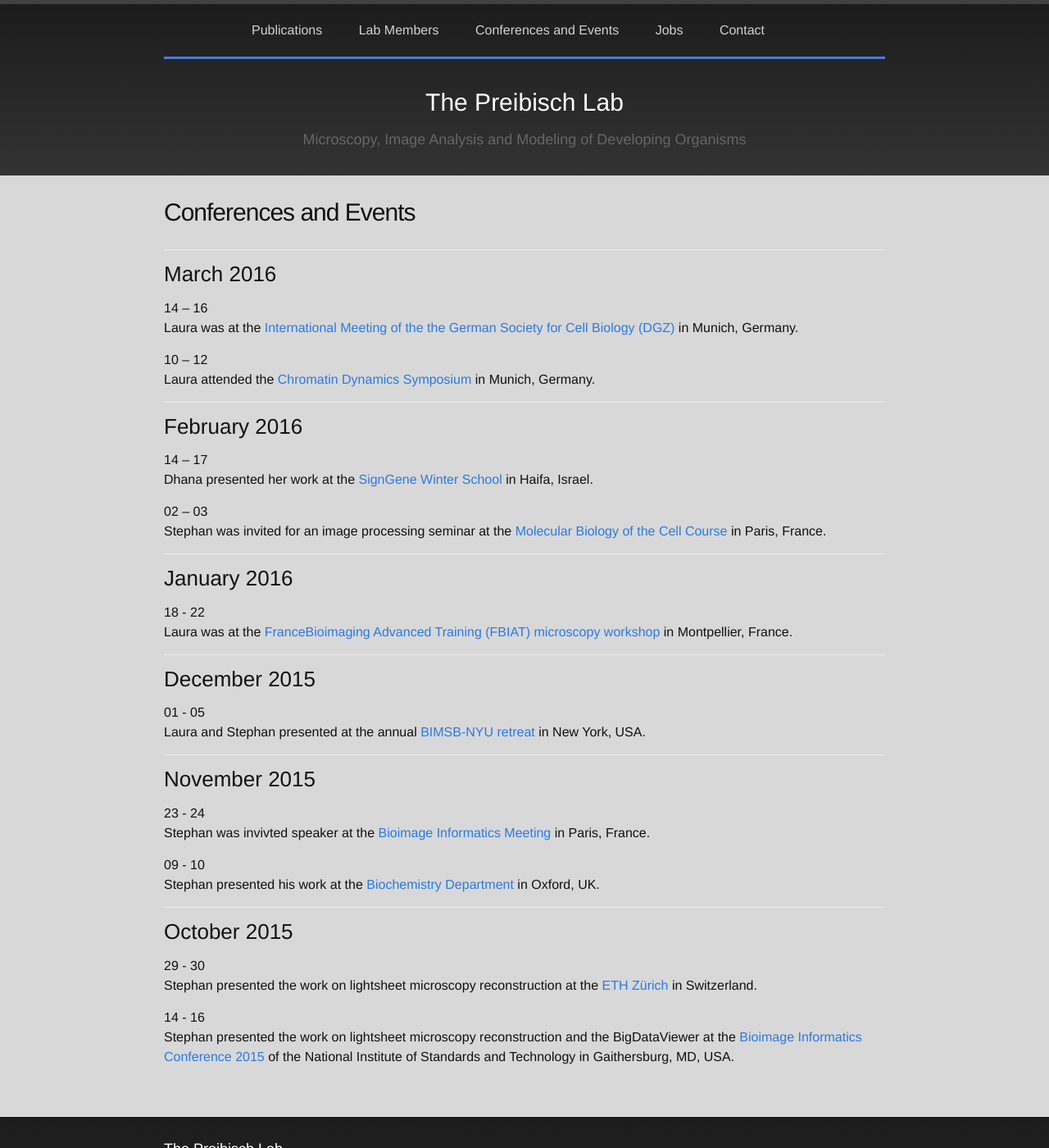
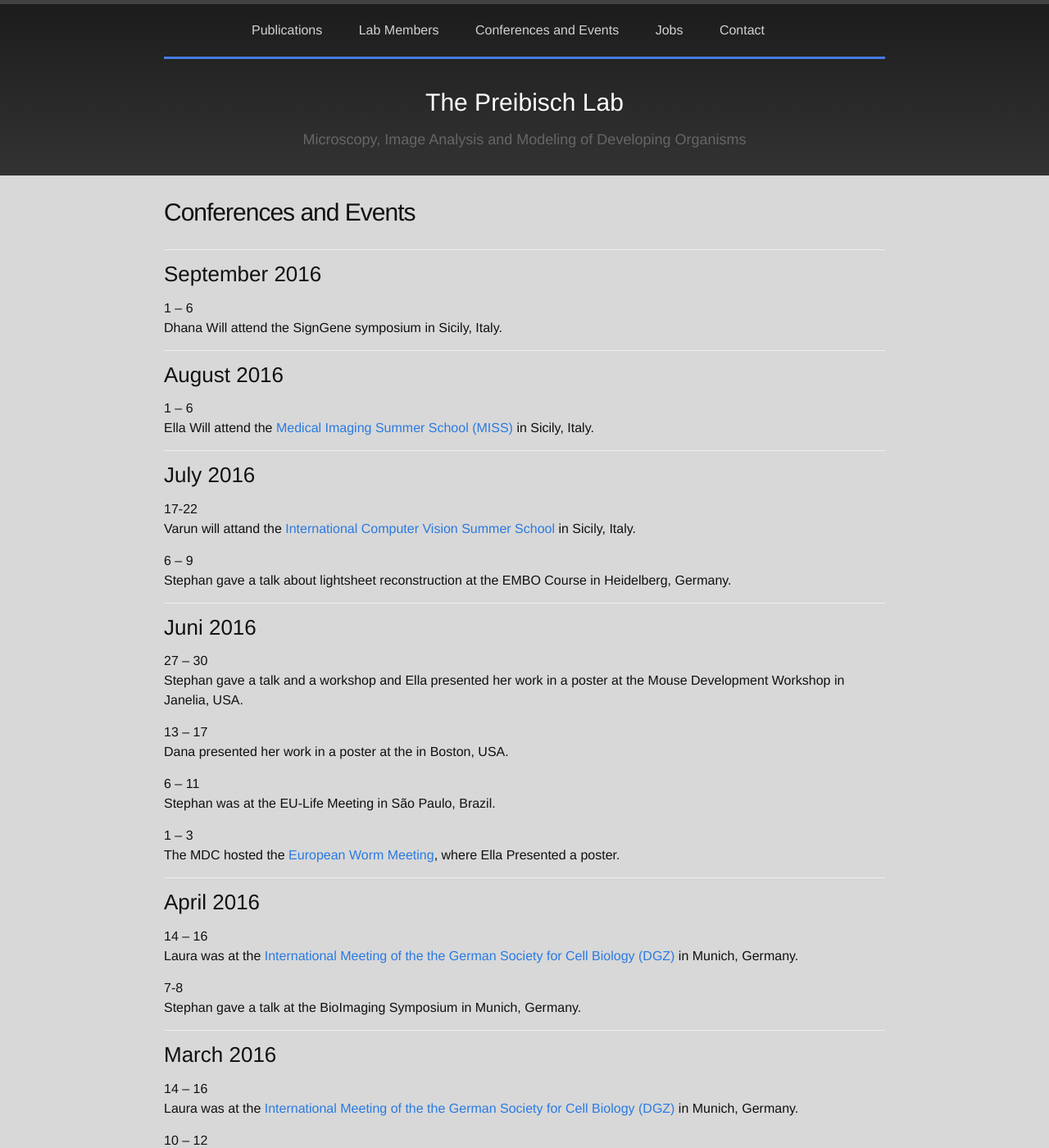
Before and after one commit to PreibischLab/preibisch-labsite, a Jekyll site: the page built from events.md, in a window 1280 px wide and 1400 px high. Shown: the whole window at 82% size. Built offline with Jekyll 4.4.1, drawn with Linux system fonts in a browser that asks for light colours; grey boxes are pictures that could not be loaded.

Commit message:
added new events

```diff
--- a/events.md
+++ b/events.md
@@ -5,6 +5,55 @@ permalink: /events/
 weight: 3
 ---
 
+<hr/> <!--line separator-->
+
+### September 2016
+
+1 – 6
+Dhana Will attend the SignGene symposium [](http://iplab.dmi.unict.it/miss16/LocalArrangements.htm){:target="_blank"} in Sicily, Italy.
+
+<hr/> <!--line separator-->
+
+### August 2016
+
+1 – 6
+Ella Will attend the [Medical Imaging Summer School (MISS)](http://iplab.dmi.unict.it/miss16/LocalArrangements.htm){:target="_blank"} in Sicily, Italy.
+
+<hr/> <!--line separator-->
+
+### July 2016
+
+17-22
+Varun will attand the [International Computer Vision Summer School](http://svg.dmi.unict.it/icvss2016){:target="_blank"} in Sicily, Italy.
+
+6 – 9
+Stephan gave a talk about lightsheet reconstruction at the EMBO Course [](){:target="_blank"} in Heidelberg, Germany.
+
+<hr/> <!--line separator-->
+
+### Juni 2016
+
+27 – 30
+Stephan gave a talk and a workshop and Ella presented her work in a poster at the Mouse Development Workshop in Janelia, USA.
+
+13 – 17
+Dana presented her work in a poster at the [](){:target="_blank"} in Boston, USA.
+
+6 – 11
+Stephan was at the EU-Life Meeting [](){:target="_blank"} in São Paulo, Brazil.
+
+1 – 3
+The MDC hosted the [European Worm Meeting](http://www.wormmeeting-berlin.de/cms/default.asp?id=0){:target="_blank"}, where Ella Presented a poster.
+
+<hr/> <!--line separator-->
+
+### April 2016
+
+14 – 16
+Laura was at the [International Meeting of the the German Society for Cell Biology (DGZ)](http://www.zellbiologie2016.de/Home.697.0.html){:target="_blank"} in Munich, Germany.
+
+7-8
+Stephan gave a talk at the BioImaging Symposium in Munich, Germany.
 
 <hr/> <!--line separator-->
 
--- a/index.html
+++ b/index.html
@@ -68,7 +68,7 @@ layout: default
 
   </div>
 
-  <h1 class="page-heading">News:</h1>
+  <h1 class="page-heading">Lab Updates:</h1>
 
   <ul class="post-list">
     {% for post in site.posts %}
```
